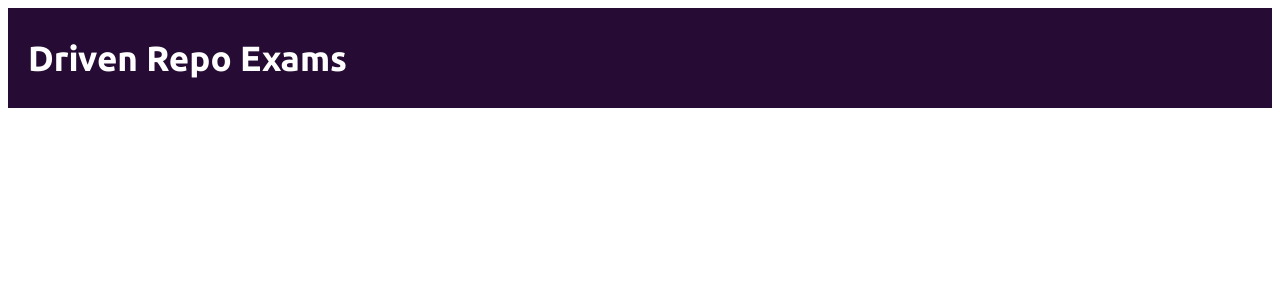
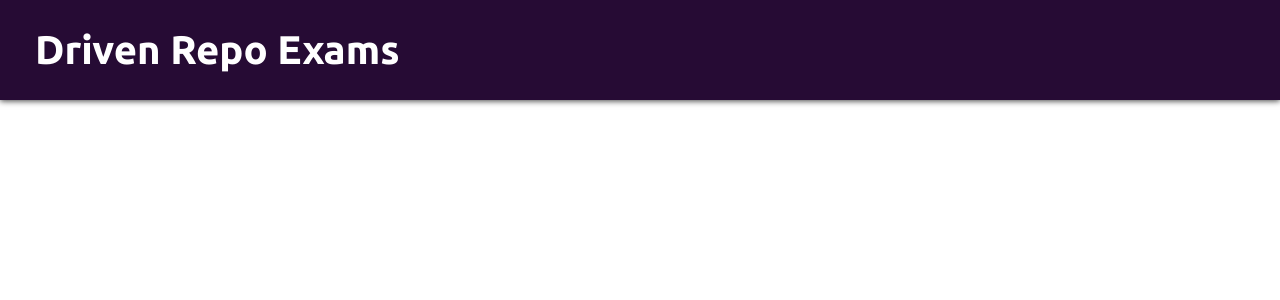
Before and after one commit to lfaires/RepoProvas-Front, a JavaScript app: page / in a window 1280 px wide. Shown: the top 300 px of the page. Built offline with nearby package versions, Linux system fonts and the light colour scheme.

Commit message:
header component

```diff
--- a/src/App.js
+++ b/src/components/App.js
@@ -3,6 +3,8 @@
 import HomePage from './HomePage'
 import CoursePage from './CoursePage'
 import ProfessorPage from './ProfessorPage'
+
+import '../styles/reset.css'
 
 export default function App() {
     return(
--- a/src/HomePage.js
+++ b/src/components/Header.js
@@ -1,22 +1,21 @@
 import styled from 'styled-components';
 
-export default function HomePage() {
+export default function Header(){
     return(
-        <>
-        <Header>
+        <Container>
             Driven Repo Exams
-        </Header>
-        </>
+        </Container>
     )
 }
 
-const Header = styled.header`
+const Container = styled.header`
     height: 100px;
     background-color: #260B34;
     font-family: 'Ubuntu';
-    font-size: 35px;
+    font-size: 40px;
     color: #fff;
     display: flex;
     align-items: center;
-    padding-left: 20px;
+    padding-left: 35px;
+    box-shadow: 0 1px 6px 0 rgb(64, 64, 64);
 `
--- /dev/null
+++ b/src/components/HomePage.js
@@ -0,0 +1,9 @@
+import Header from './Header'
+
+export default function HomePage() {
+    return(
+        <>
+        <Header/>
+        </>
+    )
+}
--- a/src/index.js
+++ b/src/index.js
@@ -1,4 +1,4 @@
 import  ReactDOM  from "react-dom";
-import App from './App'
+import App from './components/App'
 
 ReactDOM.render(<App/>,document.querySelector('.root'))
--- /dev/null
+++ b/src/styles/reset.css
@@ -0,0 +1,48 @@
+/* http://meyerweb.com/eric/tools/css/reset/
+   v2.0 | 20110126
+   License: none (public domain)
+*/
+
+html, body, div, span, applet, object, iframe,
+h1, h2, h3, h4, h5, h6, p, blockquote, pre,
+a, abbr, acronym, address, big, cite, code,
+del, dfn, em, img, ins, kbd, q, s, samp,
+small, strike, strong, sub, sup, tt, var,
+b, u, i, center,
+dl, dt, dd, ol, ul, li,
+fieldset, form, label, legend,
+table, caption, tbody, tfoot, thead, tr, th, td,
+article, aside, canvas, details, embed,
+figure, figcaption, footer, header, hgroup,
+menu, nav, output, ruby, section, summary,
+time, mark, audio, video {
+	margin: 0;
+	padding: 0;
+	border: 0;
+	font-size: 100%;
+	font: inherit;
+	vertical-align: baseline;
+}
+/* HTML5 display-role reset for older browsers */
+article, aside, details, figcaption, figure,
+footer, header, hgroup, menu, nav, section {
+	display: block;
+}
+body {
+	line-height: 1;
+}
+ol, ul {
+	list-style: none;
+}
+blockquote, q {
+	quotes: none;
+}
+blockquote:before, blockquote:after,
+q:before, q:after {
+	content: '';
+	content: none;
+}
+table {
+	border-collapse: collapse;
+	border-spacing: 0;
+}
```
Also changed, not shown: src/components/CoursePage.js (renamed from src/CoursePage.js), src/components/ProfessorPage.js (renamed from src/ProfessorPage.js).
